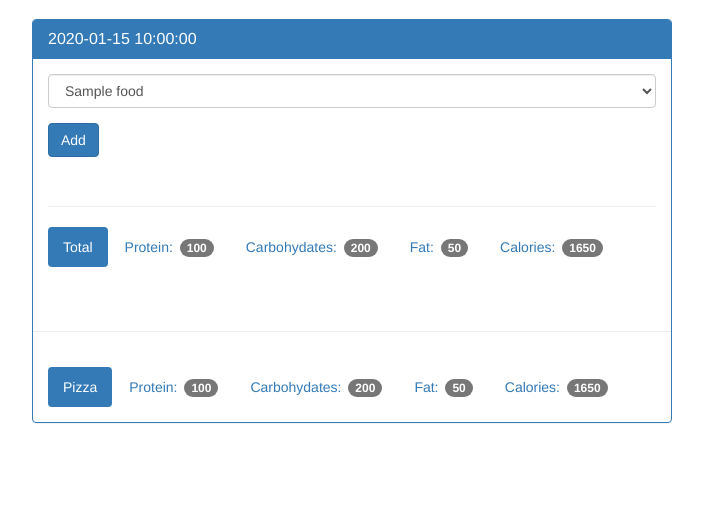
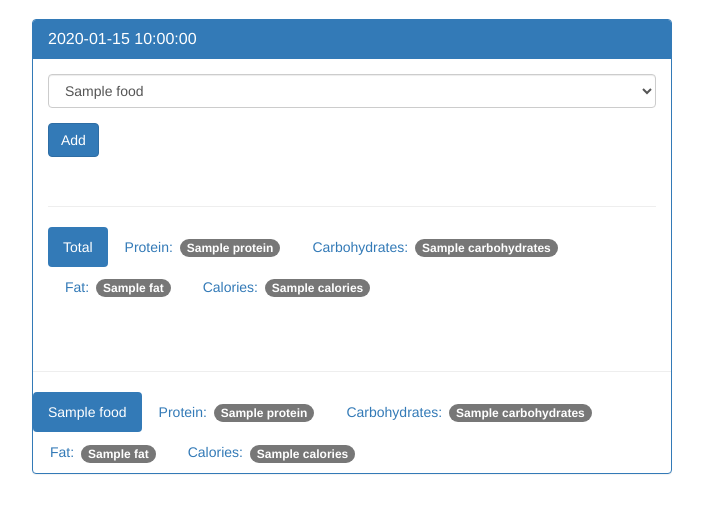
Before and after one commit to megagun/calorie, a Flask app: template templates/day.html in a window 1280 px wide. Shown: the part 51-564 px from the top of the page, without its empty margins (288-991 px from the left). Run offline with Flask 2, Linux system fonts and the light colour scheme; the template is opened without the code that fills it: most values are stand-ins (such as "Sample title", 1, 10 or a date in 2020); some libraries are stand-ins or nearby versions.

Commit message:
day 2 add day information

```diff
--- a/app.py
+++ b/app.py
@@ -53,17 +53,40 @@ def index():
 def view(date):
     db = get_db()
 
-    cur = db.execute('select entry_date from log_date where entry_date = ?',
-                     [date])
-    result = cur.fetchone()
-
-    d = datetime.strptime(str(result['entry_date']), '%Y%m%d')
+    cur = db.execute('select id, entry_date from log_date where \
+                     entry_date = ?', [date])
+    date_result = cur.fetchone()
+    if request.method == 'POST':
+        db.execute('insert into food_date (food_id, log_date_id) \
+                    values (?, ?)',
+                   [request.form['food-select'], date_result['id']])
+        db.commit()
+    d = datetime.strptime(str(date_result['entry_date']), '%Y%m%d')
     pretty_date = datetime.strftime(d, '%B %d, %Y')
 
     food_cur = db.execute('select id, name from food')
     food_results = food_cur.fetchall()
+    log_cur = db.execute('select food.name, food.protein, food.carbohydrates, \
+                        food.fat, food.calories from log_date join food_date \
+                        on food_date.log_date_id = log_date.id join food on \
+                        food.id = food_date.food_id where \
+                        log_date.entry_date = ?', [date])
+    log_results = log_cur.fetchall()
+
+    totals = {}
+    totals['protein'] = 0
+    totals['carbohydrates'] = 0
+    totals['fat'] = 0
+    totals['calories'] = 0
+    for food in log_results:
+        totals['protein'] += food['protein']
+        totals['carbohydrates'] += food['carbohydrates']
+        totals['fat'] += food['fat']
+        totals['calories'] += food['calories']
+
     return render_template('day.html', date=pretty_date,
-                           food_results=food_results)
+                           food_results=food_results, log_results=log_results,
+                           totals=totals)
 
 
 @app.route('/food', methods=['GET', 'POST'])
--- a/templates/day.html
+++ b/templates/day.html
@@ -41,7 +41,7 @@
 
             <div class="panel-body">
 
-              <form method="POST" action="{{url_for('view')}}">
+              <form method="POST" action="{{ url_for('view', date='11111111') }}">
                 <div class="form-group">
                   <select class="form-control" name="food-select">
                     {% for food in food_results %}
@@ -56,29 +56,25 @@
               </form>
 
               <div class="page-header"></div>
-
               <ul class="nav nav-pills" role="tablist">
                 <li class="active"><a>Total</a></li>
-                <li><a>Protein: <span class="badge">100</span></a></li>
-                <li><a>Carbohydates: <span class="badge">200</span></a></li>
-                <li><a>Fat: <span class="badge">50</span></a></li>
-                <li><a>Calories: <span class="badge">1650</span></a></li>
-              </ul>
-
-            </div>
-
-            <div class="page-header"></div>
-
-            <div class="panel-body">
-              <ul class="nav nav-pills" role="tablist">
-                <li class="active"><a>Pizza</a></li>
-                <li><a>Protein: <span class="badge">100</span></a></li>
-                <li><a>Carbohydates: <span class="badge">200</span></a></li>
-                <li><a>Fat: <span class="badge">50</span></a></li>
-                <li><a>Calories: <span class="badge">1650</span></a></li>
+                <li><a>Protein: <span class="badge">{{ totals.protein }}</span></a></li>
+                <li><a>Carbohydrates: <span class="badge">{{ totals.carbohydrates }}</span></a></li>
+                <li><a>Fat: <span class="badge">{{ totals.fat }}</span></a></li>
+                <li><a>Calories: <span class="badge">{{ totals.calories }}</span></a></li>
               </ul>
             </div>
-
+            {% for food in log_results %}
+              <div class="page-header"></div>
+              <ul class="nav nav-pills" role="tablist">
+                <li class="active"><a>{{ food.name }}</a></li>
+                <li><a>Protein: <span class="badge">{{ food.protein }}</span></a></li>
+                <li><a>Carbohydrates: <span class="badge">{{ food.carbohydrates }}</span></a></li>
+                <li><a>Fat: <span class="badge">{{ food.fat }}</span></a></li>
+                <li><a>Calories: <span class="badge">{{ food.calories }}</span></a></li>
+              </ul>
+              {% endfor %}
+            </div>
           </div>
         </div>
       </div>
```
